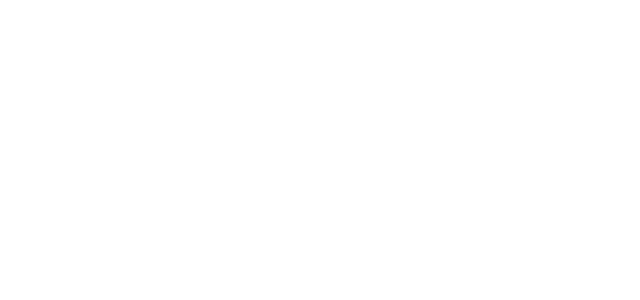
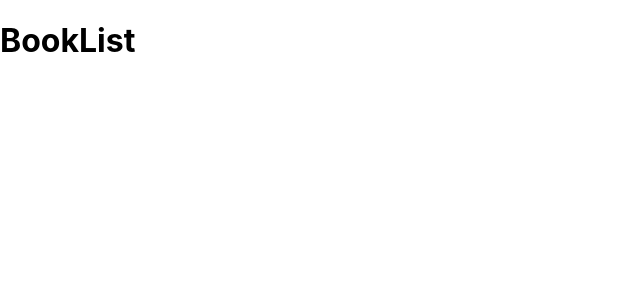
Before and after one commit to art3xias23/react-router-tutorial, a React (Create React App) app: page /books in a window 1280 px wide. Shown: the top 300 px of the page, without its empty margins (0-640 px from the left). Built offline with nearby package versions, Linux system fonts and the light colour scheme.

Commit message:
Added two pages and basic routing

```diff
--- a/package.json
+++ b/package.json
@@ -9,6 +9,7 @@
     "react": "^18.2.0",
     "react-dom": "^18.2.0",
     "react-redux": "^8.0.5",
+    "react-router-dom": "^6.6.1",
     "react-scripts": "5.0.1",
     "redux": "^4.2.0",
     "web-vitals": "^2.1.4"
--- a/src/App.js
+++ b/src/App.js
@@ -1,8 +1,13 @@
-import {useSelector, useDispatch} from 'react-redux';
+import {Routes, Route} from "react-router-dom";
+import {Home} from "./pages/Home"
+import {BookList} from "./pages/BookList"
 
 function App() {
   return(
-    <div></div>
+    <Routes>
+      <Route path="/" element={<Home/>} />
+      <Route path="/books" element={<BookList/>} />
+    </Routes>
   );
 
 }
--- /dev/null
+++ b/src/pages/BookList.js
@@ -0,0 +1,6 @@
+export function BookList()
+{
+    return(
+        <h1>BookList</h1>
+    )
+}
--- /dev/null
+++ b/src/pages/Home.js
@@ -0,0 +1,5 @@
+export function Home() {
+    return (
+        <h1>Home</h1>
+    )
+}
```
Also changed, not shown: src/index.js (+5 -2 lines), 1 other file (tests, documents, lock files or other folders).
